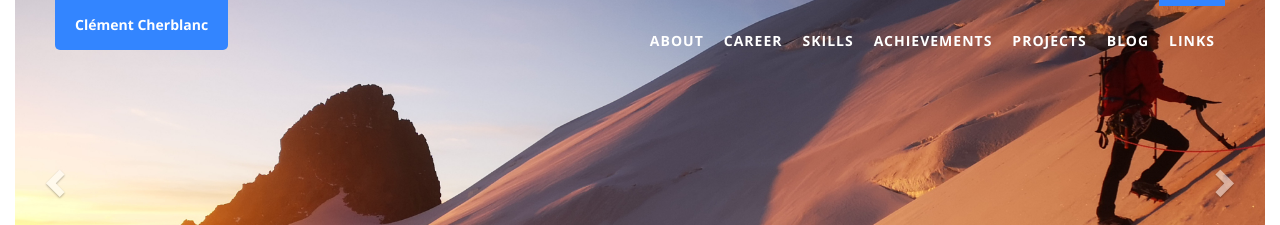
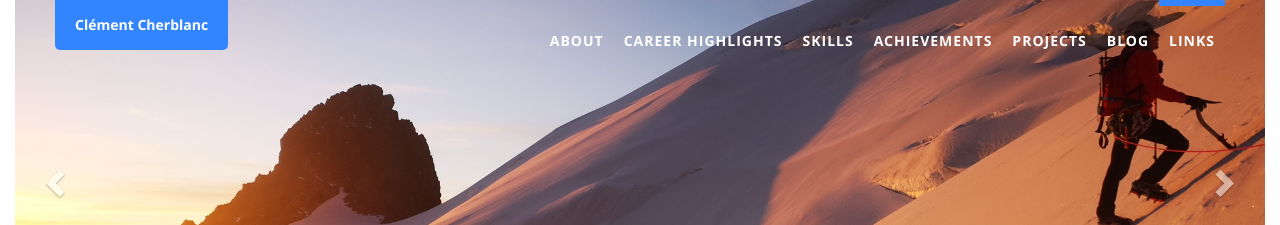
Before and after one commit to ClemAntarctica/ClemAntarctica.github.io, a Jekyll site: the page built from index.html, in a window 1280 px wide. Shown: the top 225 px of the page. Built offline with Jekyll 4.4.1, drawn with Linux system fonts in a browser that asks for light colours.

Commit message:
Add files via upload

```diff
--- a/_data/landing.yml
+++ b/_data/landing.yml
@@ -8,7 +8,7 @@
 
 - id: career
   i18n: nav.career
-  name: Career
+  name: Career highlights
   tpl: career.html
   css: timeline
 
```
